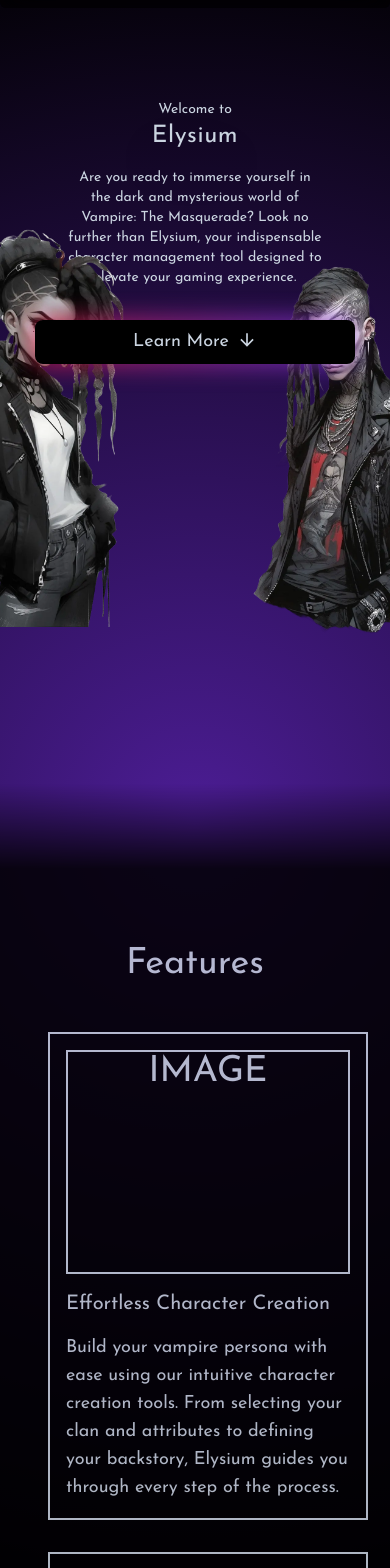
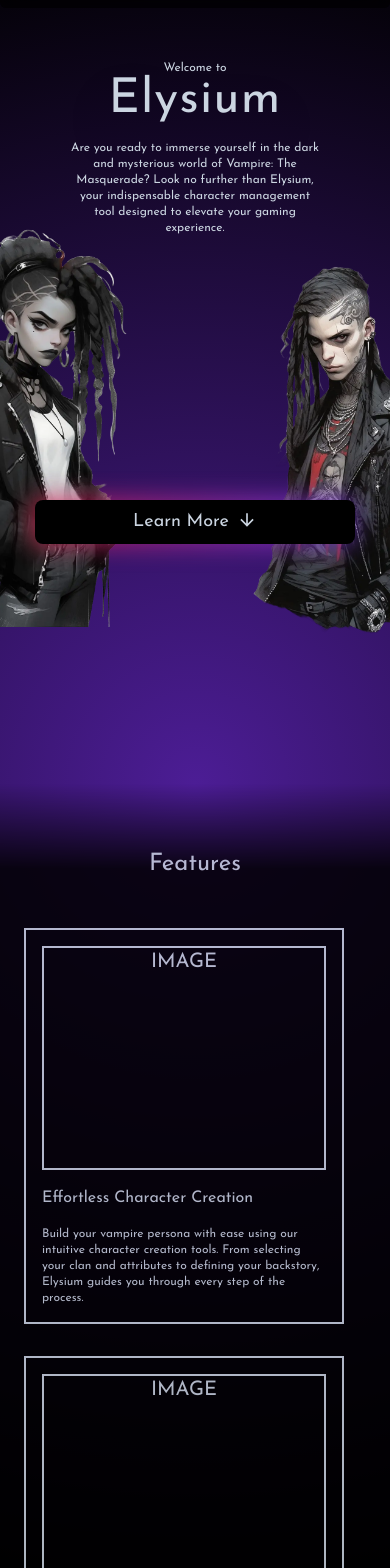
Before and after one commit to krisnemeth/Elysium, a Next.js app: page / in a window 390 px wide. Shown: the part 60-1628 px from the top of the page. Built offline with nearby package versions, Linux system fonts and the light colour scheme.

Commit message:
roughly finished revamped home page

```diff
--- a/app/page.tsx
+++ b/app/page.tsx
@@ -31,7 +31,7 @@
   return (
     <>
       <Navbar />
-      <main className='relative flex h-screen flex-col items-center xl:overscroll-contain mx-1'>
+      <main className='z-10 relative flex h-screen flex-col items-center xl:overscroll-contain mx-1'>
         {/* Character Art Left and Right */}
         <div className='absolute grid grid-cols-12 lg:gap-4 w-screen h-screen  opacity-100'>
           <div className='flex flex-col col-span-6 lg:col-span-4'>
@@ -61,15 +61,15 @@
 
         {/* Welcome text */}
 
-        <div className=' flex flex-col items-center justify-center mt-24 lg:mt-48 lg:mx-96'>
-          <div className='pt-10 pb-2 md:py-10 text-slate-300'>
-            <p className='text-sm text-center lg:text-lg mt-6 px-16'>
+        <div className=' flex flex-col items-center justify-center mt-10 lg:mt-48 lg:mx-96'>
+          <div className='pt-14 pb-2 md:py-10 text-slate-300'>
+            <p className='text-xs text-center lg:text-lg mt-6 px-16'>
               Welcome to
             </p>
-            <h1 className='text-2xl lg:text-4xl xl:text-8xl drop-shadow-2xl text-center tracking-wide bg-gradient-to-r from-violet'>
+            <h1 className='text-5xl lg:text-4xl xl:text-8xl drop-shadow-2xl text-center tracking-wide bg-gradient-to-r from-violet'>
               Elysium
             </h1>
-            <p className='text-sm text-center lg:text-xl mt-4 px-16'>
+            <p className='text-xs text-center lg:text-xl mt-4 px-16'>
               Are you ready to immerse yourself in the dark and mysterious world
               of Vampire: The Masquerade? Look no further than Elysium, your
               indispensable character management tool designed to elevate your
@@ -77,7 +77,7 @@
             </p>
           </div>
 
-          <div className='mt-6'>
+          <div className='mt-64 lg:mt-6'>
             <a href='#features'>
               <GlowUpButtonLarge
                 buttonText='Learn More'
@@ -91,13 +91,13 @@
       </main>
       <section
         id='features'
-        className='relative flex w-screen h-screen bg-gradient-to-t from-black from-90% opacity-85 '
+        className='z-40 relative lg:flex w-screen min-h-screen lg:w-screen lg:h-screen bg-no-repeat bg-gradient-to-t from-black from-90% opacity-85 '
       >
-        <div className='absolute flex flex-col items-center w-full opacity-100'>
-          <div className='flex flex-col items-center justify-center text-slate-300 mt-40'>
-            <h2 className='text-4xl'>Features</h2>
+        <div className='absolute flex flex-col items-center w-screen lg:w-full opacity-100'>
+          <div className='flex flex-col items-center justify-center text-slate-300 mt-16 lg:mt-40'>
+            <h2 className='text-2xl lg:text-4xl'>Features</h2>
           </div>
-          <div className='grid grid-cols-1 xl:grid-cols-12 m-6 p-6 mt-6 gap-8'>
+          <div className='grid grid-cols-1 lg:grid-cols-12 mx-6 p-6 mt-6 gap-8 w-full bg-black'>
             <FeatureColumn
               title='Effortless Character Creation'
               description='Build your vampire persona with ease using our intuitive character
@@ -118,11 +118,16 @@
               description="Take Elysium with you wherever you go. Our mobile-friendly interface ensures you're never far from your character, allowing you to dive into the darkness at a moment's notice."
             />
           </div>
-          <div className='flex flex-col w-full px-24 text-slate-300'>
-            <p className='text-sm text-center lg:text-lg px-16'>
-              Experience Vampire: The Masquerade V5 like never before with
-              Elysium by your side. Sign up now and embark on a journey into the
+          <div className='flex flex-col w-full px-4 lg:px-24 text-slate-300 mb-0 bg-black py-10'>
+            <p className='text-sm mx-6 text-justify lg:text-lg lg:px-16'>
+              Experience Vampire: The Masquerade like never before with Elysium
+              by your side. Sign up now and embark on a journey into the
               shadows, where intrigue, betrayal, and eternal power await.
+            </p>
+            <p className='relative text-justify text-slate-300 text-xs mx-6 mt-6'>
+              &copy;2024 Elysium. All Rights Reserved. All product and company
+              names are trademarks&#8482; or registered&#174; trademarks of
+              their respective holders.
             </p>
           </div>
         </div>
--- a/app/ui/footer.tsx
+++ b/app/ui/footer.tsx
@@ -2,7 +2,7 @@
   let currentYear = new Date().getFullYear();
 
   return (
-    <div className='flex w-full px-10 py-4 bg-black rounded-md bg-clip-padding backdrop-filter backdrop-blur-lg bg-opacity-100'>
+    <div className='hidden md:block z-10 lg:flex w-full px-10 py-4 bg-black rounded-md bg-clip-padding backdrop-filter backdrop-blur-lg bg-opacity-100 fixed bottom-0'>
       <div className='z-50 flex flex-grow justify-center'>
         <div className=''>
           <p className='relative text-justify text-slate-300 text-xs'>
--- a/app/ui/home/FeatureColumn.tsx
+++ b/app/ui/home/FeatureColumn.tsx
@@ -15,13 +15,13 @@
     <div className='flex flex-col col-span-3 border-2 border-slate-300 text-slate-300 w-80'>
       <div className='card p-4'>
         <div className='h-56 border-2 border-slate-300'>
-          <h4 className='text-4xl text-center'>IMAGE</h4>
+          <h4 className='text-xl lg:text-4xl text-center'>IMAGE</h4>
         </div>
         <div className='mt-4'>
-          <h3 className='text-xl'>{title}</h3>
+          <h3 className='text-base lg:text-xl'>{title}</h3>
         </div>
         <div className='mt-4'>
-          <p className='text-lg '>{description}</p>
+          <p className='text-xs lg:text-lg '>{description}</p>
         </div>
       </div>
     </div>
```
